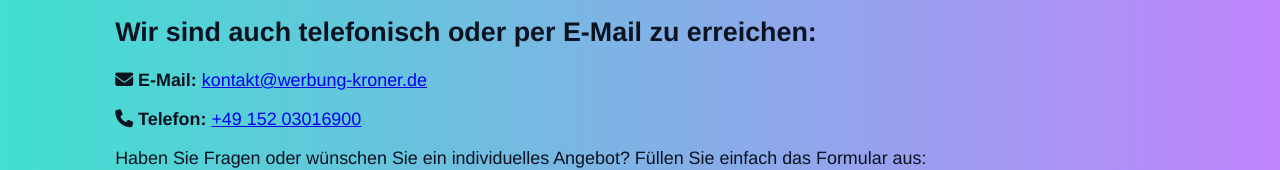
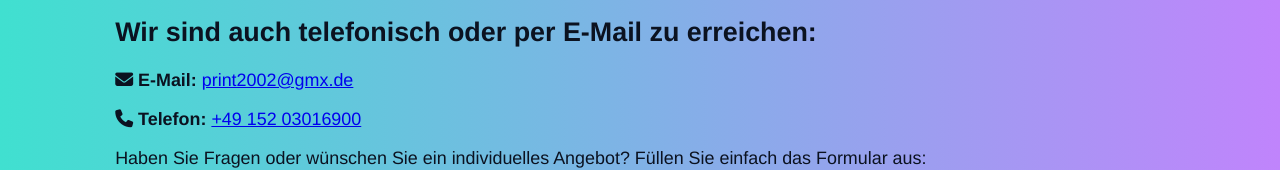
Before and after one commit to timk03-svg/PrintLine-Werbetechnik, a plain HTML site: page kontakt.html in a window 1280 px wide. Shown: the part 525-695 px from the top of the page. Drawn offline with Linux system fonts and the light colour scheme.

Commit message:
Email aktualisiert für Kontakt formular

```diff
--- a/kontakt.html
+++ b/kontakt.html
@@ -41,7 +41,7 @@
 <div class="kontakt-daten">
   <p>
     <i class="fa-solid fa-envelope"></i>
-    <strong>E-Mail:</strong> <a href="mailto:kontakt@werbung-kroner.de">kontakt@werbung-kroner.de</a><br>
+    <strong>E-Mail:</strong> <a href="mailto:print2002@gmx.de">print2002@gmx.de</a><br>
     <p></p>
     <i class="fa-solid fa-phone"></i>
     <strong>Telefon:</strong> <a href="tel:+4915203016900">+49 152 03016900</a>
--- a/style.css
+++ b/style.css
@@ -46,6 +46,8 @@
     z-index: 9999 !important;
     background: rgba(30, 41, 55, 0.08) !important;
   }
+  }
+
   .cookie-banner-inner {
     justify-content: center !important;
     text-align: center !important;
@@ -53,7 +55,6 @@
     align-items: center !important;
     margin: 0 auto !important;
   }
-}
 /* ...existing code... */
 /* Responsive Design: Media Queries am Ende der Datei */
 .button-row {
```
Also changed, not shown: bilder-leistung-hintergrund/beschriftungen.jpg (deleted), 3 other files.
